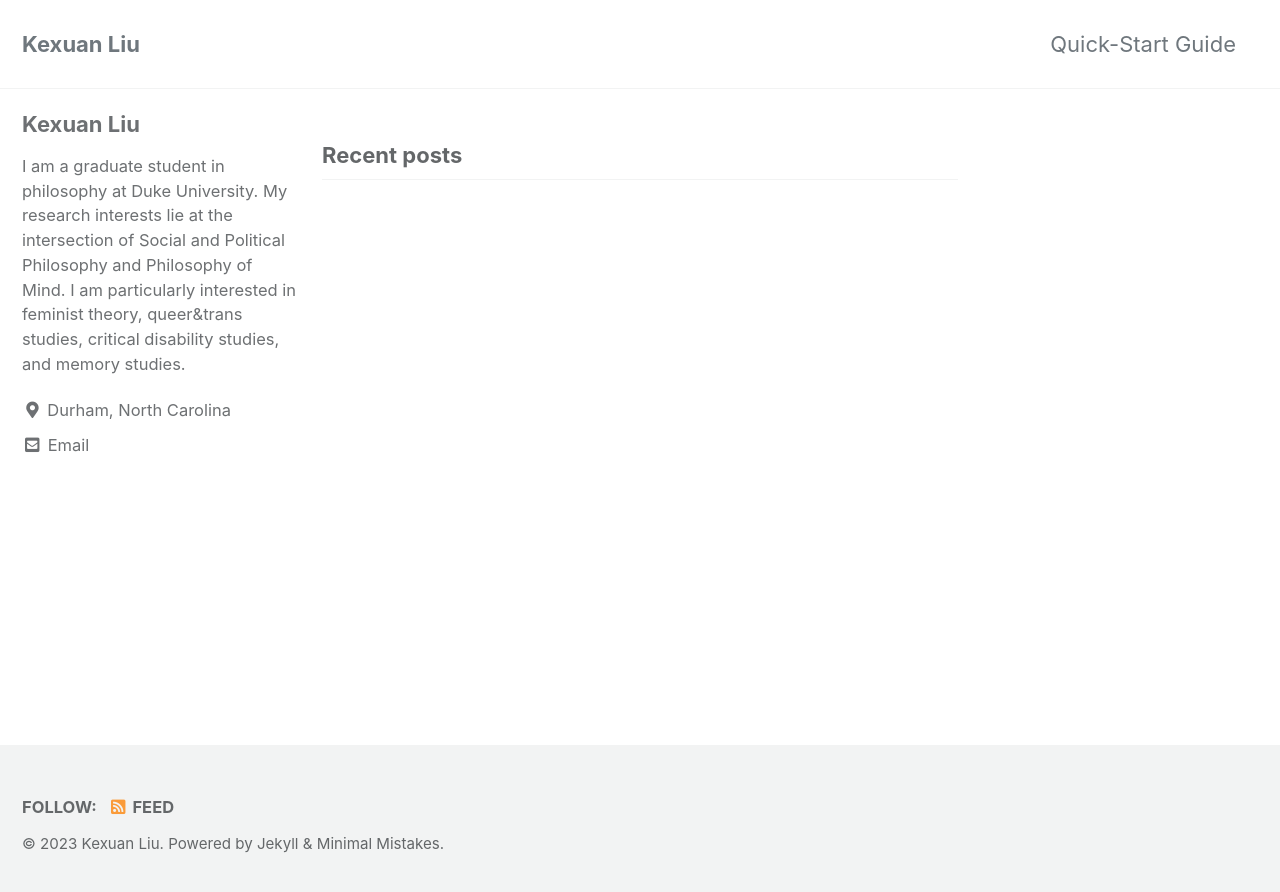
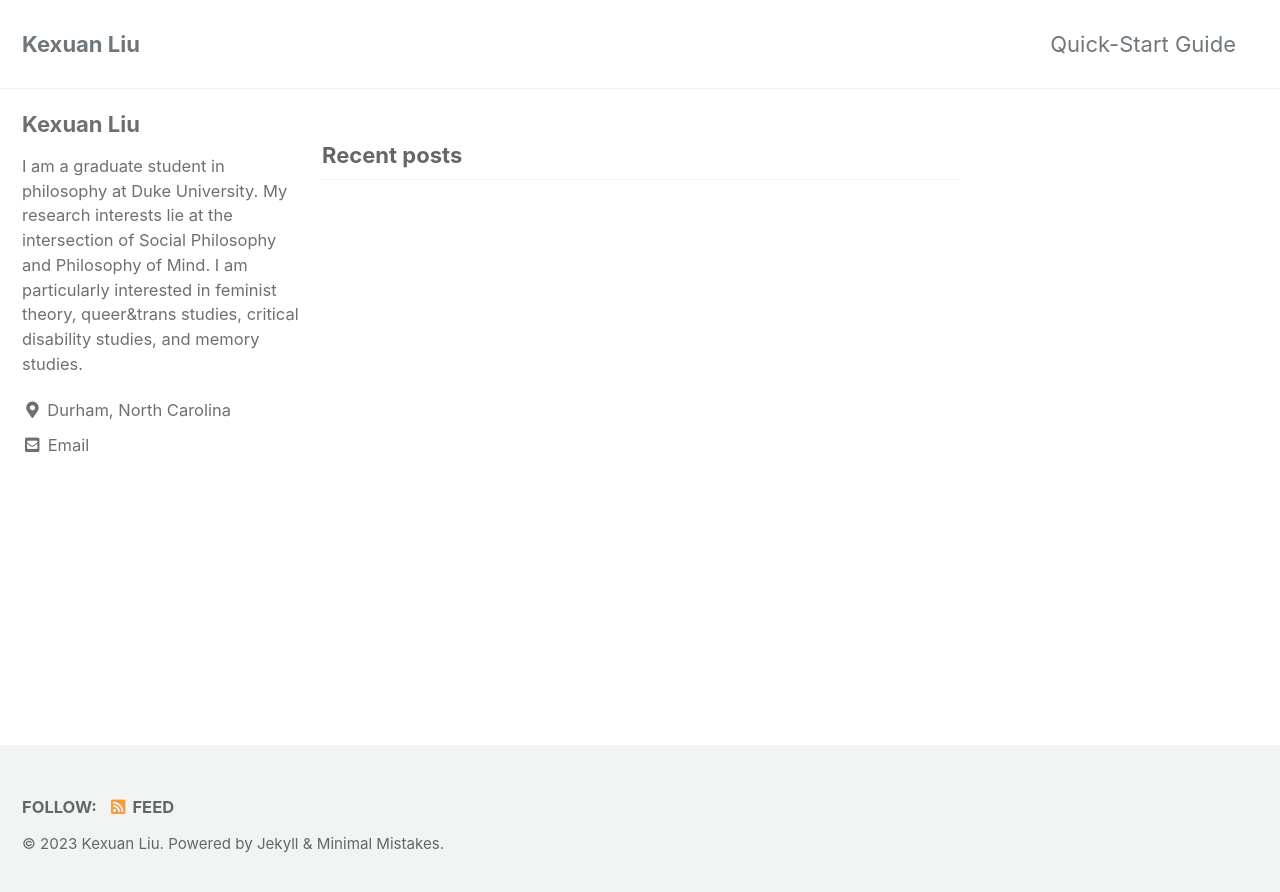
Before and after one commit to ubirus/ubirus.github.io, a Jekyll site: the page built from index.html, in a window 1280 px wide. Shown: the top 892 px of the page. Built offline with Jekyll 4.4.1, drawn with Linux system fonts in a browser that asks for light colours; cached includes are drawn as plain includes; the list of posts is cut into pages by our own code.

Commit message:
Update _config.yml

```diff
--- a/_config.yml
+++ b/_config.yml
@@ -106,13 +106,13 @@ analytics:
 author:
   name             : "Kexuan Liu"
   avatar           : # path of avatar image, e.g. "/assets/images/bio-photo.jpg"
-  bio              : "I am a graduate student in philosophy at Duke University. My research interests lie at the intersection of Social and Political Philosophy and Philosophy of Mind. I am particularly interested in feminist theory, queer&trans studies, critical disability studies, and memory studies. "
+  bio              : "I am a graduate student in philosophy at Duke University. My research interests lie at the intersection of Social Philosophy and Philosophy of Mind. I am particularly interested in feminist theory, queer&trans studies, critical disability studies, and memory studies. "
   location         : "Durham, North Carolina"
   email            : kexuan.liu@duke.edu
   links:
     - label: "Email"
       icon: "fas fa-fw fa-envelope-square"
-      # url: "mailto:your.name@email.com"
+      # url: "mailto:kexuan.liu@duke.edu"
     - label: "Website"
       icon: "fas fa-fw fa-link"
       # url: "https://your-website.com"
```
